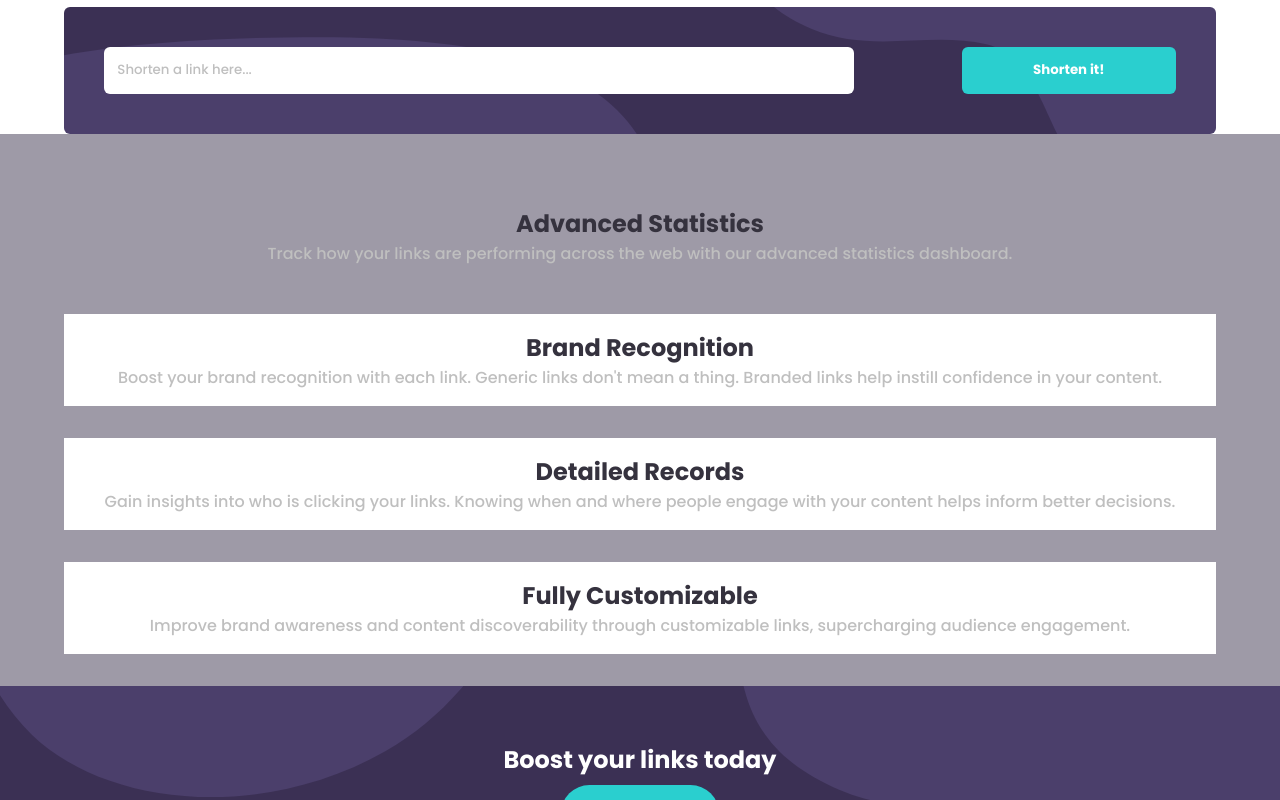
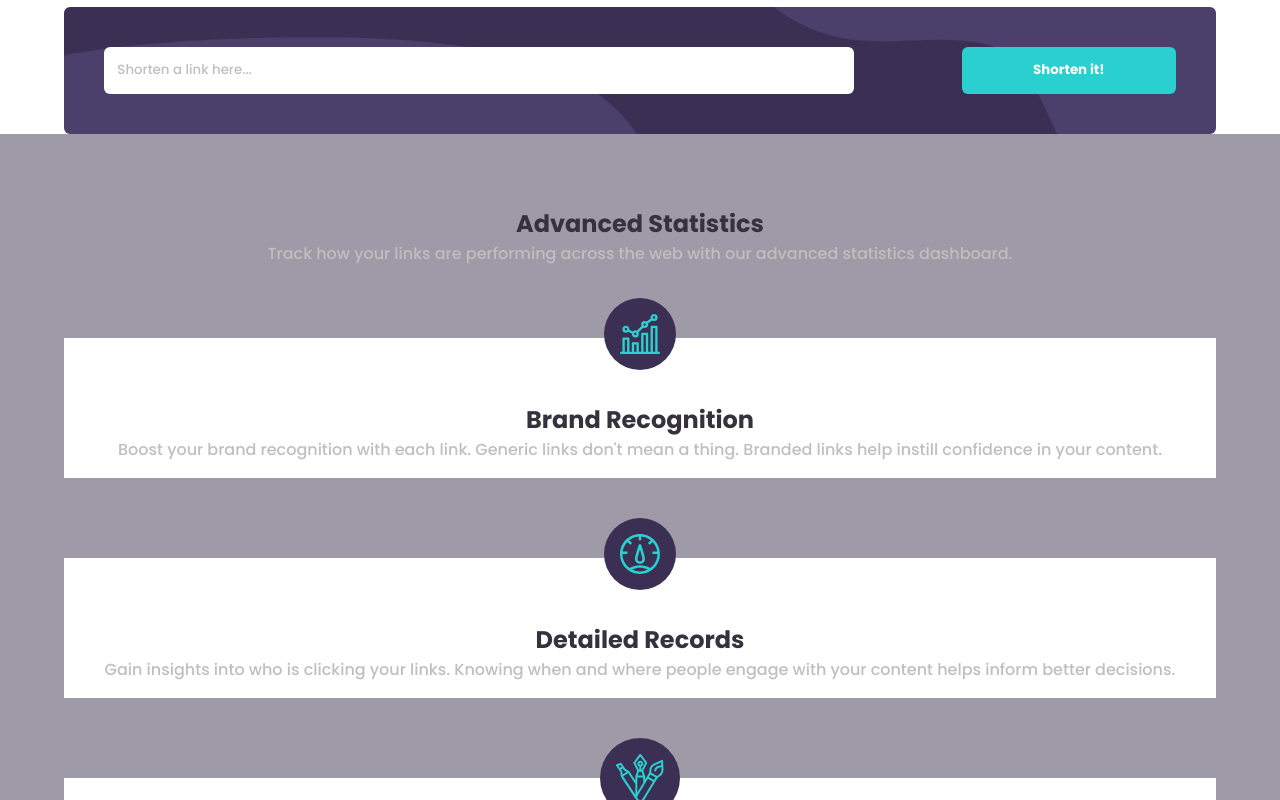
Before and after one commit to winstein27/url-shortener, a React (Vite) app: page / in a window 1280 px wide. Shown: the part 580-1380 px from the top of the page. Built offline with nearby package versions, Linux system fonts and the light colour scheme.

Commit message:
:sparkles: feat: features icons
Adding icons to features section

```diff
--- a/src/components/main/Features.module.scss
+++ b/src/components/main/Features.module.scss
@@ -13,16 +13,32 @@
   }
 
   .main-feature {
-    padding: 3rem 1rem;
-    padding-top: 4.5rem;
+    padding: 4.5rem 1rem;
   }
 
   .feature {
     width: 90%;
     margin: auto;
     padding: 1rem;
+    padding-top: 4rem;
     background-color: $background-card;
-    margin-bottom: 2rem;
+    margin-bottom: 5rem;
+    position: relative;
+
+    .image {
+      background-color: $background;
+      padding: 1rem;
+      border-radius: 50%;
+      position: absolute;
+      top: -40px;
+      left: 50%;
+      transform: translateX(-50%);
+      text-align: center;
+
+      img {
+        vertical-align: middle;
+      }
+    }
   }
 
   .feature:last-of-type {
--- a/src/components/main/Features.tsx
+++ b/src/components/main/Features.tsx
@@ -1,4 +1,8 @@
 import styles from "./Features.module.scss";
+
+import brandRecognition from "../../assets/images/icon-brand-recognition.svg";
+import detailedRecords from "../../assets/images/icon-detailed-records.svg";
+import fullyCustomizable from "../../assets/images/icon-fully-customizable.svg";
 
 const Features = () => {
   return (
@@ -12,6 +16,9 @@ const Features = () => {
       </div>
       <div>
         <div className={styles.feature}>
+          <div className={styles.image}>
+            <img src={brandRecognition} alt="" />
+          </div>
           <h2>Brand Recognition</h2>
           <p>
             Boost your brand recognition with each link. Generic links don't
@@ -19,6 +26,9 @@ const Features = () => {
           </p>
         </div>
         <div className={styles.feature}>
+          <div className={styles.image}>
+            <img src={detailedRecords} alt="" />
+          </div>
           <h2>Detailed Records</h2>
           <p>
             Gain insights into who is clicking your links. Knowing when and
@@ -26,6 +36,9 @@ const Features = () => {
           </p>
         </div>
         <div className={styles.feature}>
+          <div className={styles.image}>
+            <img src={fullyCustomizable} alt="" />
+          </div>
           <h2>Fully Customizable</h2>
           <p>
             Improve brand awareness and content discoverability through
```
